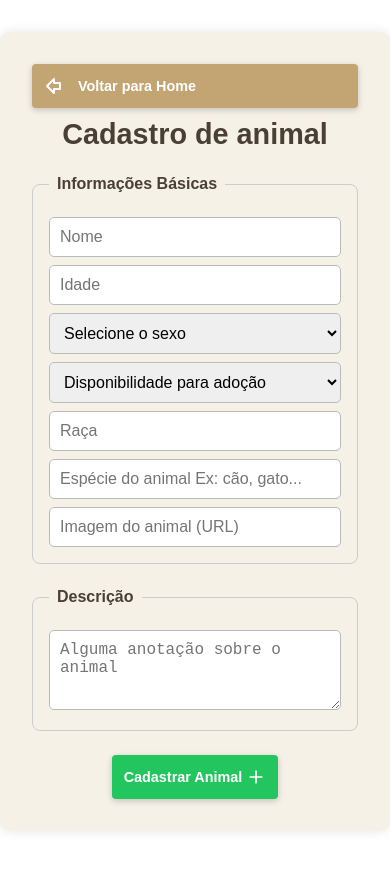
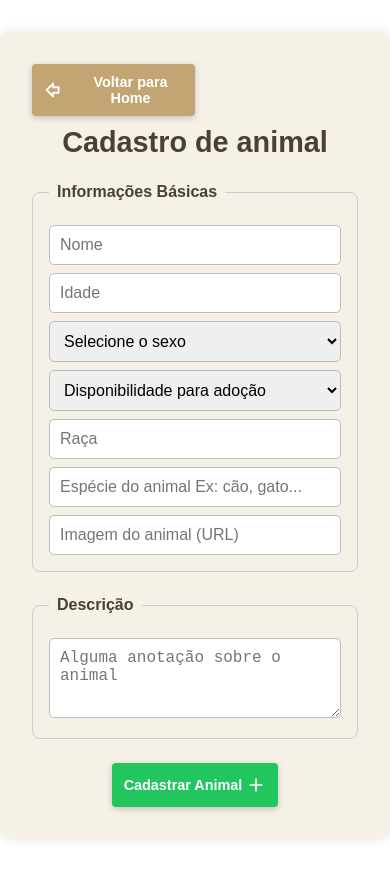
Before and after one commit to luisdasilvahenrique/adotaqui, a React (Create React App) app in the folder frontend/: page /register-pet in a window 390 px wide. Built offline with nearby package versions, Linux system fonts and the light colour scheme.

Commit message:
Corrigido css e select gender

```diff
--- a/frontend/src/css/SearchForPets.css
+++ b/frontend/src/css/SearchForPets.css
@@ -133,11 +133,6 @@
   margin-bottom: 20px;
 }
 
-.btn-adopt,
-.btn-details {
-   /* font-size: 2rem; */
-}
-
 .btn-adopt {
   background-color: #ff9800;
 }
@@ -152,15 +147,14 @@
     margin: 20px 20px;
   }
 
-  .btn-home {
-    width: 100%;
+  .search-title {
+    font-size: 1.5rem;
+    margin-bottom: 20px;
   }
 
   .btn-adopt,
   .btn-details {
     justify-content: center;
-   border: 1px solid red;
-
   }
 
   .search-container {
@@ -198,4 +192,8 @@
     box-shadow: 0 2px 6px rgba(0, 0, 0, 0.2);
 
   }
+
+  .btn-home{
+    max-width: 50%;
+  }
 }
--- a/frontend/src/pages/RegisterPet.js
+++ b/frontend/src/pages/RegisterPet.js
@@ -48,8 +48,8 @@ const RegisterPet = () => {
           <input type="number" name="age" placeholder="Idade" value={form.age} onChange={handleChange} required />
           <select name="gender" value={form.gender} onChange={handleChange} required>
             <option value="">Selecione o sexo</option>
-            <option value="male">Macho</option>
-            <option value="female">Fêmea</option>
+            <option value="Macho">Macho</option>
+            <option value="Fêmea">Fêmea</option>
           </select>
           <select name="adopted" value={form.adopted} onChange={handleChange} required>
             <option value="">Disponibilidade para adoção</option>
--- a/frontend/src/pages/RegisteredAnimal.js
+++ b/frontend/src/pages/RegisteredAnimal.js
@@ -18,7 +18,6 @@ export default function RegisteredAnimal() {
   const [showDeleteModal, setShowDeleteModal] = useState(false);
   const [petToDelete, setPetToDelete] = useState(null);
 
-  // Função para mostrar detalhes do pet selecionado
   const handleDetailsClick = (id) => {
     try {
       const pet = pets.find(p => p.id === id);
@@ -30,7 +29,6 @@ export default function RegisteredAnimal() {
     }
   }
 
-  // Função para buscar a lista de pets
   const getPets = async () => {
     try {
       const response = await axios.get('http://localhost:3001/pets');
--- a/frontend/src/pages/SearchForPets.js
+++ b/frontend/src/pages/SearchForPets.js
@@ -1,7 +1,6 @@
-// SearchForPets.jsx
 import '../css/SearchForPets.css';
 import Footer from '../components/Footer';
-import Sidebar from '../components/Sidebar_with_filters';
+import Sidebar from '../components/SidebarWithFilters';
 import PetDetails from '../components/PetDetails';
 
 import { useNavigate } from 'react-router-dom';
@@ -100,9 +99,11 @@ export default function SearchForPets() {
         />
 
         <div className="content">
-          <button className="btn btn-home" onClick={() => navigate('/')}>
-            <ArrowBigLeft /> Voltar para Home
-          </button>
+          <div className="back-home">
+            <button className="btn btn-home" onClick={() => navigate('/')}>
+              <ArrowBigLeft /> Voltar para Home
+            </button>
+          </div>
 
           <div className="search-container">
             {pets
--- a/frontend/src/routes/Routes.js
+++ b/frontend/src/routes/Routes.js
@@ -1,6 +1,4 @@
 import { BrowserRouter, Routes, Route } from 'react-router-dom';
-
-// Importing the pages
 import Home from '../App';
 import AdoptionQueue from '../pages/AdoptionQueue';
 import ModalEditPet from '../components/ModalEditPet';
```
Also changed, not shown: frontend/src/components/SidebarFilters.js (+5 -5 lines), frontend/src/css/RegisteredAnimal.css (+0 -16 lines), frontend/src/components/SidebarWithFilters.js (renamed from frontend/src/components/Sidebar_with_filters.js), frontend/src/css/RegisterPet.css (line endings or trailing spaces), 1 other file (tests, documents, lock files or other folders).
